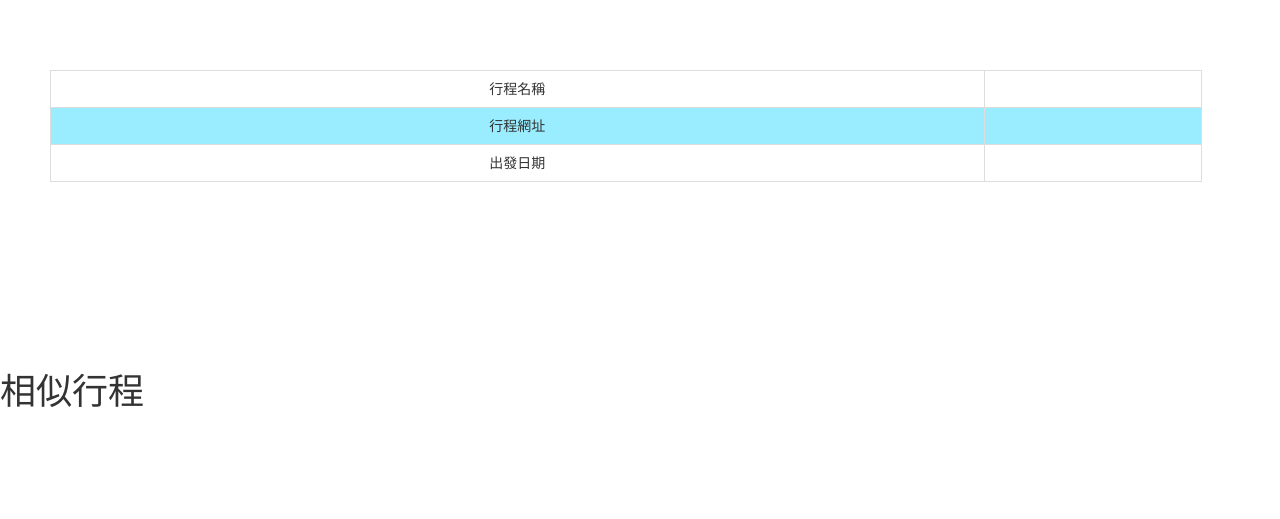
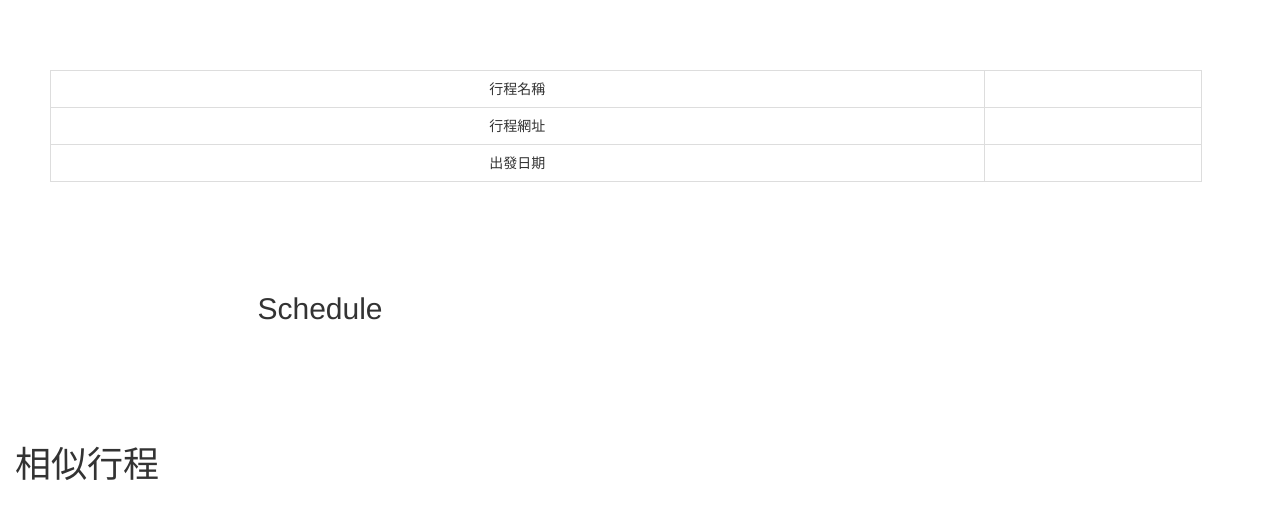
Before and after one commit to pfchuang/YOLOTravel, a Django app: template templates/item/detail.html in a window 1280 px wide. Shown: the top 519 px of the page. Run offline with Django 3.2, Linux system fonts and the light colour scheme; the template is opened without the code that fills it, so the values that code supplies are empty; parts of the project's set-up code (start-up, migrations or seed data) failed here and were passed over; some libraries are stand-ins or nearby versions.

Commit message:
div class=scheduleRecommendation

```diff
--- a/templates/demo/index.html
+++ b/templates/demo/index.html
@@ -47,13 +47,11 @@
       color: white;
       }
 
-
       .sticky {
       position: fixed;
       top: 0;
       width: 100%;
       }
-
 
       .LOGO {
       background-image: url({% static "JTbackground.jpg" %});
--- a/templates/item/detail.html
+++ b/templates/item/detail.html
@@ -40,6 +40,18 @@
           margin: 50px;
       }
 
+      table#t01 {
+          font-family: arial, sans-serif;
+          border-collapse: collapse;
+          width: 85%;
+      }
+
+      table#t02{
+          font-family: arial, sans-serif;
+          border-collapse: collapse;
+          width: 85%;
+      }
+
       td{
           border: 1px solid #dddddd;
           text-align: center;
@@ -52,12 +64,16 @@
           padding: 8px;
       }
 
-      tr:nth-child(even) {
+      tr#t01:nth-child(even) {
           background-color: rgb(0, 209, 255, 0.4);
       }
 
       .regionName {
           background-color: rgb(204, 255, 255);
+      }
+
+      .scheduleRecommendation {
+        text-align: center;
       }
 
   </style>
@@ -85,42 +101,44 @@
     <br>
     <br>
 
-  <script type="text/javascript">
-      var i,j,k;
-      var rowContent="";
-      document.write("<table cellpading='2' border='1'>");
-      for (i=1;i<9;i++){
-        rowContent = "<tr>";
-        for (j=1;j<9;j++){
-          rowContent+ = "<td>"+ i + "*" + j + "=" + (i*j) + "</td>";
-      }
-      rowContent+ = "</tr>";
-      document.write(rowContent);
-    }
-    document.write("</table");
-  </script>
-
-  <table>
+    <div class="scheduleRecommendation">
+      <div class="col-xs-12 col-sm-6 col-md-6">
+        <h2 align="center">Schedule</h2>
+        <table id='t01'>
         {% for key, value in detail.items %}
           {% if key != 'keywords' %}
-            <p1>{{ key }}</p1>
-            <p>{{ value }}</p>
+            <tr id='t01'>
+              <td>{{ key }}</td>
+            </tr>
+            <tr id='t01'>
+              <td>{{ value }}</td>
+            </tr>
           {% endif %}
+        {% endfor %}
+        </table>
+      </div>
 
-
+      <div class="col-xs-12 col-sm-6 col-md-6">
+        {% for key, value in detail.items %}
           {% if key == 'keywords' %}
-            <p2>{{ key }}</p2>
+            <h2 align="center">{{ key }}</h2>
+            <table id='t02'><tr><td>
             {% for item in value %}
                 <ul style="list-style-type:disc">
                     <li>{{ item }}</li>
                 </ul>
+
             {% endfor %}
           {% endif %}
         {% endfor %}
+      </td></tr></table>
+      </div>
+    </div>
 
-  </table>
 
-    <div>
+
+    <div class="similar">
+      <div class="w3-container col-xs-12 col-sm-12 col-md-12">
     <h1>相似行程</h1>
         {% for item in similar_data %}
             {% if item.id != data.id %}
@@ -130,6 +148,6 @@
             {% endif %}
         {% endfor %}
     </div>
-
+</div>
 </body>
 </html>
```
Lines whose indentation alone changed are shown as unchanged.
